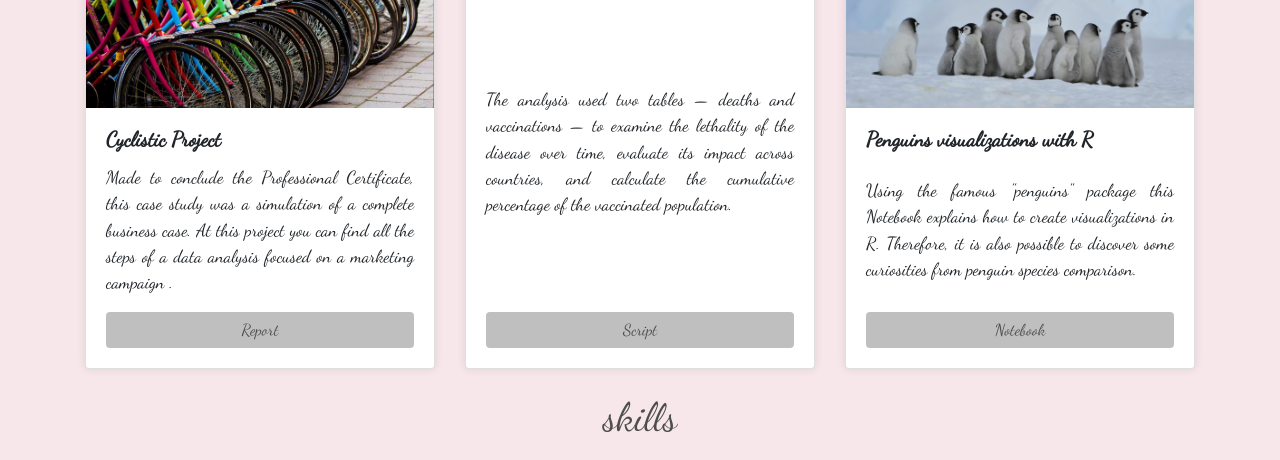
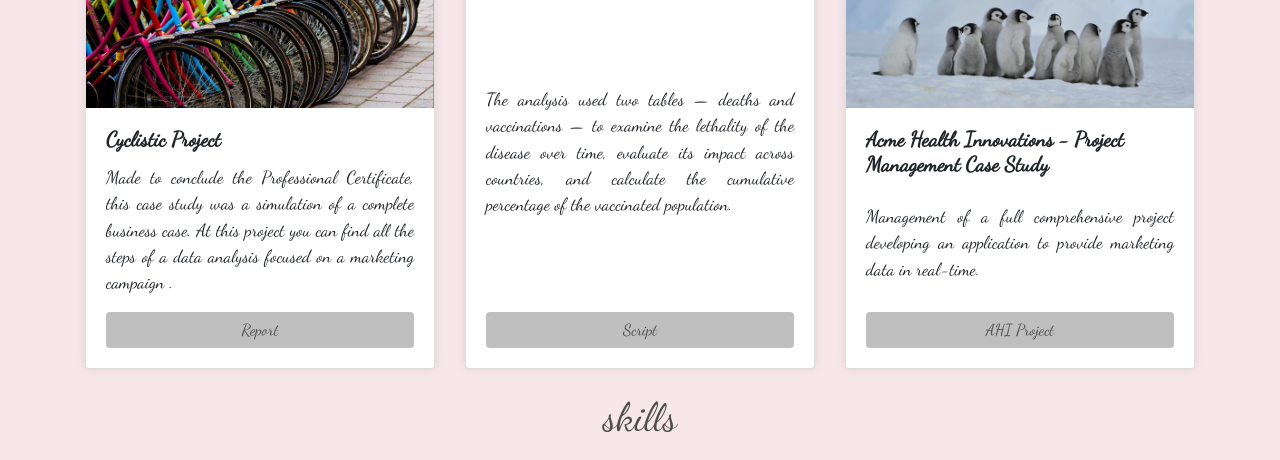
Before and after one commit to ValentinaFloresMorelli/portfolio, a plain HTML site: page index.html in a window 1280 px wide. Shown: the part 902-1362 px from the top of the page. Drawn offline with nearby package versions, Linux system fonts and the light colour scheme.

Commit message:
Update index.html

```diff
--- a/index.html
+++ b/index.html
@@ -306,9 +306,9 @@
             <div class="card">
               <img src="images/penguins.jpg" class="card-img-top" alt="Project 3">
               <div class="card-body">
-                <h5 class="card-title">Penguins visualizations with R</h5>
-                <p class="card-text">Using the famous "penguins" package this Notebook explains how to create visualizations in R. Therefore, it is also possible to discover some curiosities from penguin species comparison. </p>
-                <a href="https://www.kaggle.com/code/valentinafloresm/penguins-visualizations-using-r" class="btn btn-custom">Notebook</a>
+                <h5 class="card-title">Acme Health Innovations - Project Management Case Study</h5>
+                <p class="card-text"> Management of a full comprehensive project developing an application to provide marketing data in real-time.</p>
+                <a href="https://docs.google.com/spreadsheets/d/1IO9pMbGqSJdY_lbPms6DXWGA13Y4Nl01bZCeKac4XaQ/edit?usp=sharing" class="btn btn-custom">AHI Project</a>
               </div>
             </div>
           </div>
```
